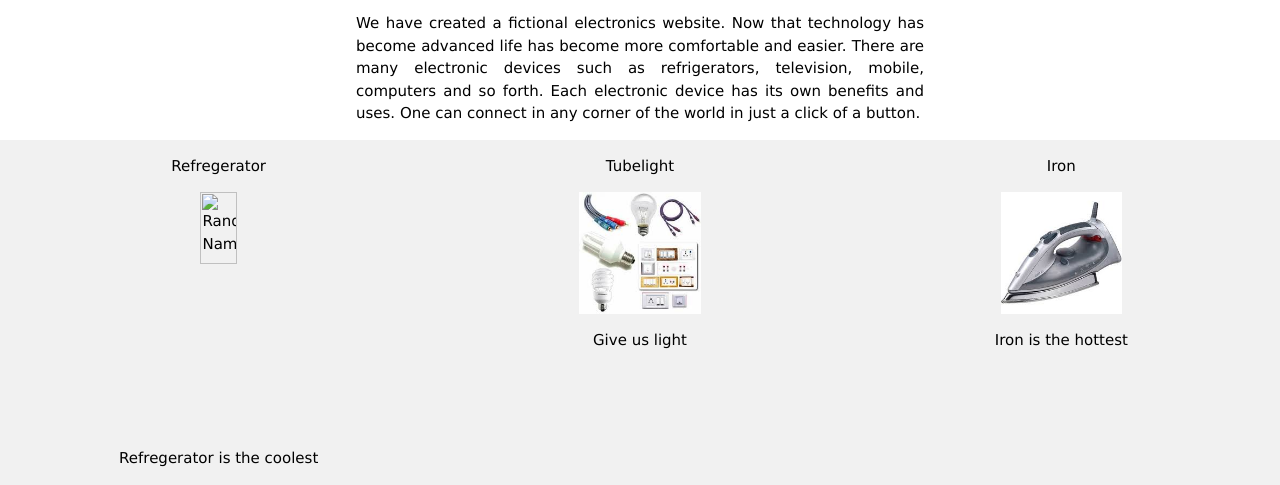
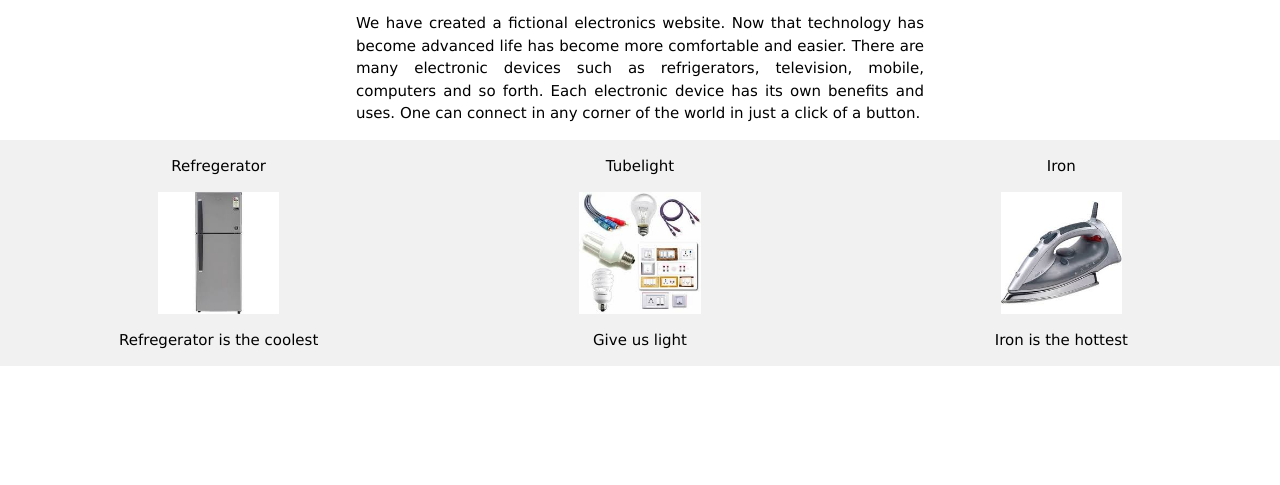
Before and after one commit to 2001gurleen/nagpal, a plain HTML site: page index.html in a window 1280 px wide. Shown: the part 518-1003 px from the top of the page. After the commit the page ends 884 px from the top, so only its background shows below. Drawn offline with nearby package versions, Linux system fonts and the light colour scheme; files whose address does not match are found by name.

Commit message:
Update index.html

```diff
--- a/index.html
+++ b/index.html
@@ -33,7 +33,7 @@
 <section class="w3-row-padding w3-center w3-light-grey">
   <article class="w3-third">
     <p>Refregerator</p>
-    <img src="img/refregerator.jpeg" alt="Random Name" style="width:30%">
+    <img src="refregerator.jpeg" alt="Random Name" style="width:30%">
     <p>Refregerator is the coolest</p>
   </article>
   <article class="w3-third">
```
